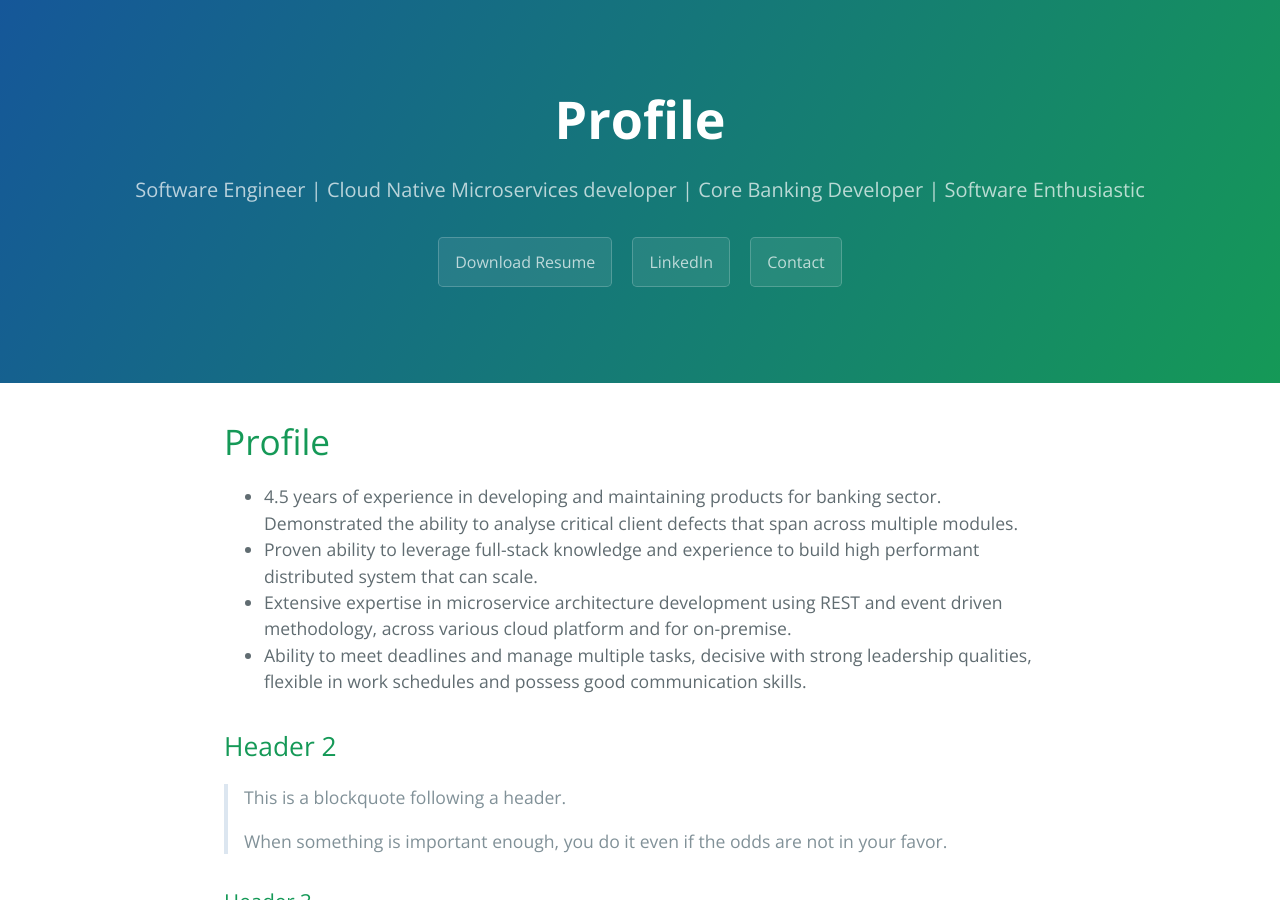
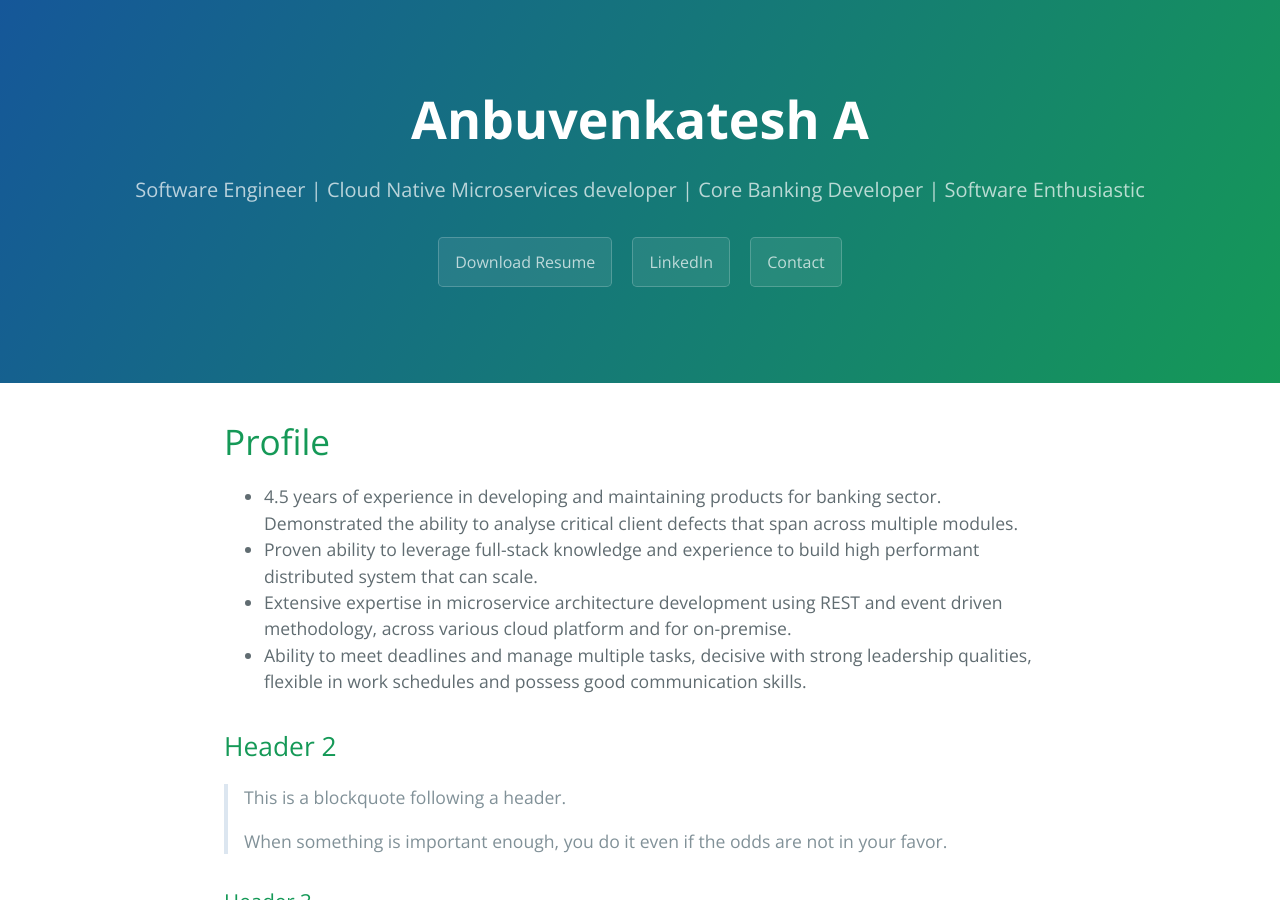
Before and after one commit to aanbuvenkatesh/aanbuvenkatesh.github.io, a Jekyll site: the page built from index.md, in a window 1280 px wide and 900 px high. Built offline with Jekyll 4.4.1, drawn with Linux system fonts in a browser that asks for light colours; our own code applies the rules of GitHub Pages for plain Markdown files.

Commit message:
Update default.html

```diff
--- a/_layouts/default.html
+++ b/_layouts/default.html
@@ -23,7 +23,7 @@
     <a id="skip-to-content" href="#content">Skip to the content.</a>
 
     <header class="page-header" role="banner">
-      <h1 class="project-name">{{ page.title | default: site.title | default: site.github.repository_name }}</h1>
+      <h1 class="project-name">Anbuvenkatesh A</h1>
       <h2 class="project-tagline">{{ page.description | default: site.description | default: site.github.project_tagline }}</h2>
       {% if site.show_blog %}
         <a href="{{ site.github.blog_url }}" class="btn">Blog</a>
```
